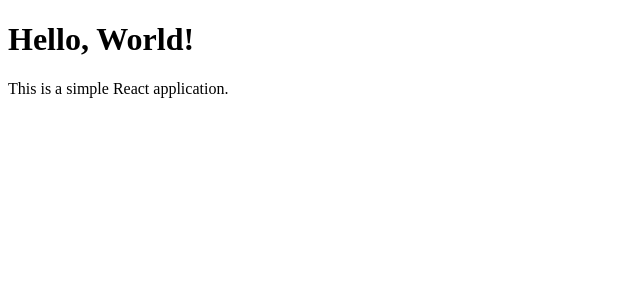
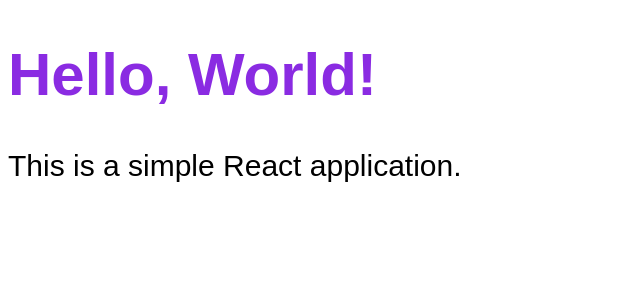
Before and after one commit to edmgold/chronos-pomodoro, a React (Vite) app: page / in a window 1280 px wide. Shown: the top 300 px of the page, without its empty margins (0-640 px from the left). Built offline with nearby package versions, Linux system fonts and the light colour scheme.

Commit message:
Criando css global

```diff
--- a/src/App.tsx
+++ b/src/App.tsx
@@ -1,3 +1,6 @@
+import './styles/theme.css';
+import './styles/global.css';
+
 export function App() {
   return (
     <div>
--- /dev/null
+++ b/src/styles/global.css
@@ -0,0 +1,8 @@
+body {
+  font-family: sans-serif;
+  font-size: 30px;
+}
+
+h1 {
+  color: blueviolet;
+}
--- /dev/null
+++ b/src/styles/theme.css
@@ -0,0 +1,10 @@
+:root {
+  --primary-color: #4a90e2;
+  --secondary-color: #50e3c2;
+  --background-color: #f5f7fa;
+  --text-color: #333333;
+  --font-family: 'Arial', sans-serif;
+  --font-size: 16px;
+  --border-radius: 4px;
+  --box-shadow: rgba(0, 0, 0, 0.1) 0px 1px 3px, rgba(0, 0, 0, 0.08) 0px 1px 2px;
+}
```
